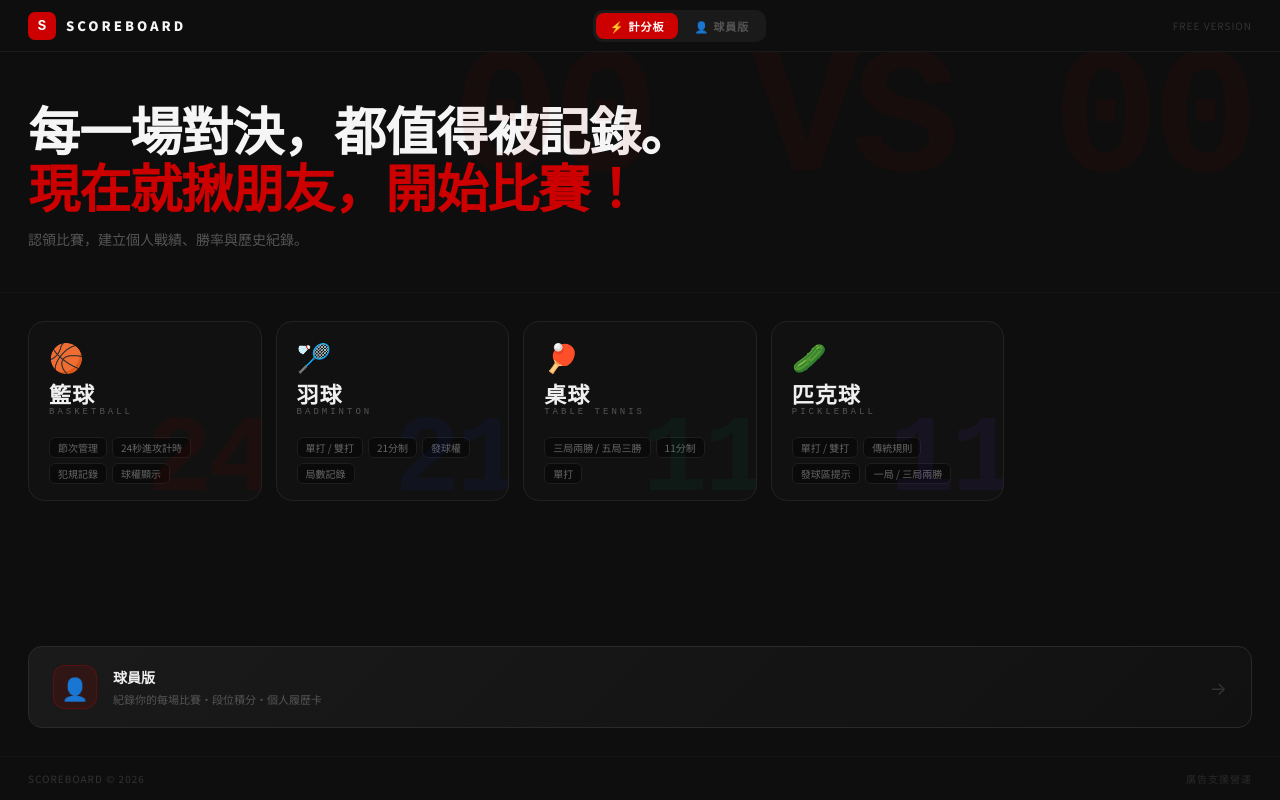
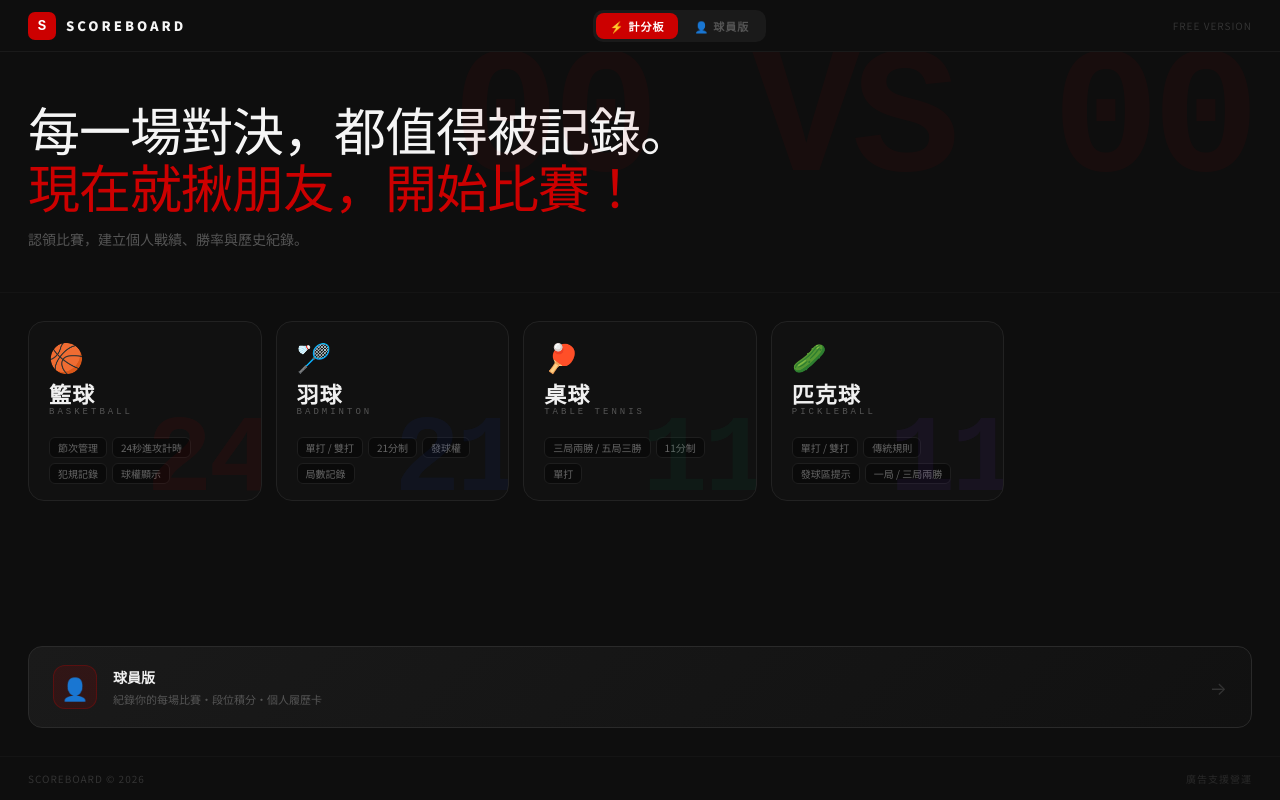
Before and after one commit to zxc31007pq-sudo/scoreboard, a React (Vite) app: page / in a window 1280 px wide. Built offline with nearby package versions, Linux system fonts and the light colour scheme; a web font is replaced by a local one.

Commit message:
大標語改用饅頭體原生粗細

```diff
--- a/src/pages/Home.jsx
+++ b/src/pages/Home.jsx
@@ -102,7 +102,7 @@ export default function Homepage() {
         }}>00 VS 00</div>
 
         <h1 style={{
-          fontSize: "clamp(28px, 5vw, 52px)", fontWeight: 900, lineHeight: 1.1,
+          fontSize: "clamp(28px, 5vw, 52px)", fontWeight: "normal", lineHeight: 1.1,
           color: "#f5f5f5", margin: "0 0 14px", letterSpacing: -1,
           fontFamily: "'MantouSans', 'Noto Sans TC', sans-serif",
         }}>
```
